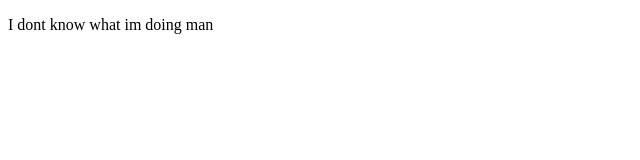
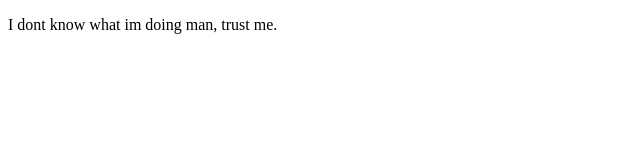
Before and after one commit to Bliksted/demo1, a plain HTML site: page index.html in a window 1280 px wide. Shown: the full height of the page, 0-640 px from the left. Drawn offline with Linux system fonts and the light colour scheme.

Commit message:
this is a fucking change

```diff
--- a/index.html
+++ b/index.html
@@ -6,7 +6,7 @@
   </head>
   <body>
       <p>
-        I dont know what im doing man
+        I dont know what im doing man, trust me.
       </p>
   </body>
 </html>
```
